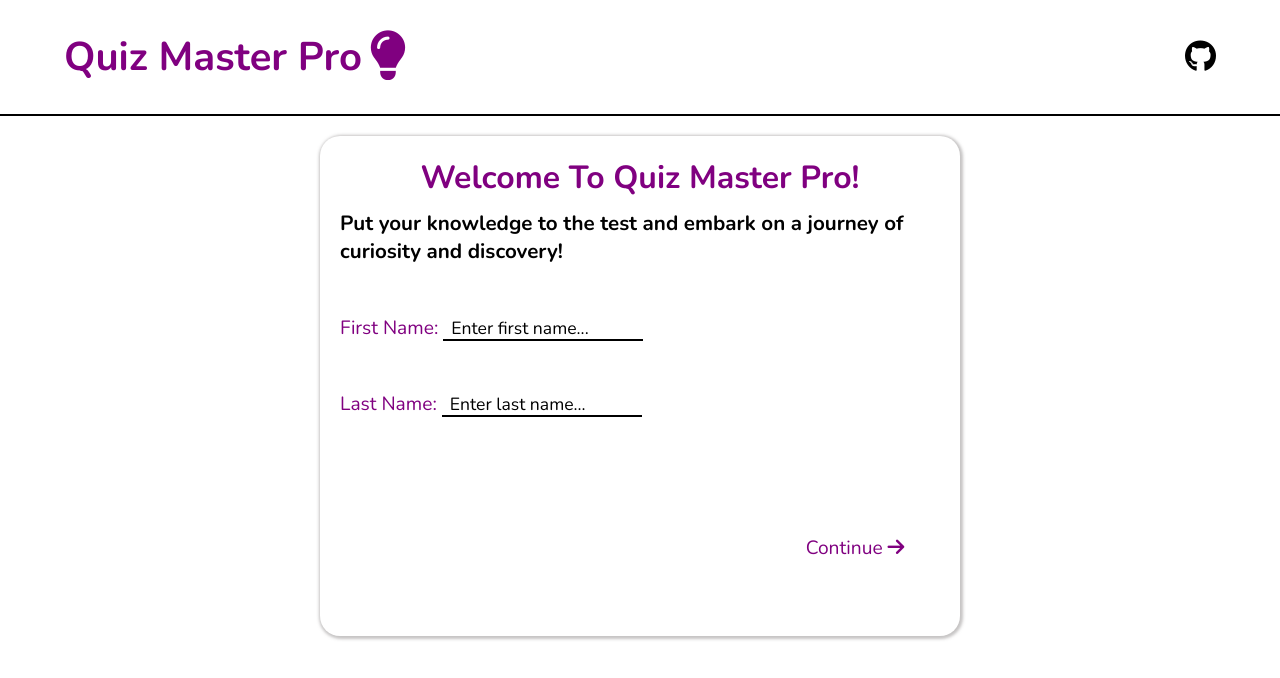
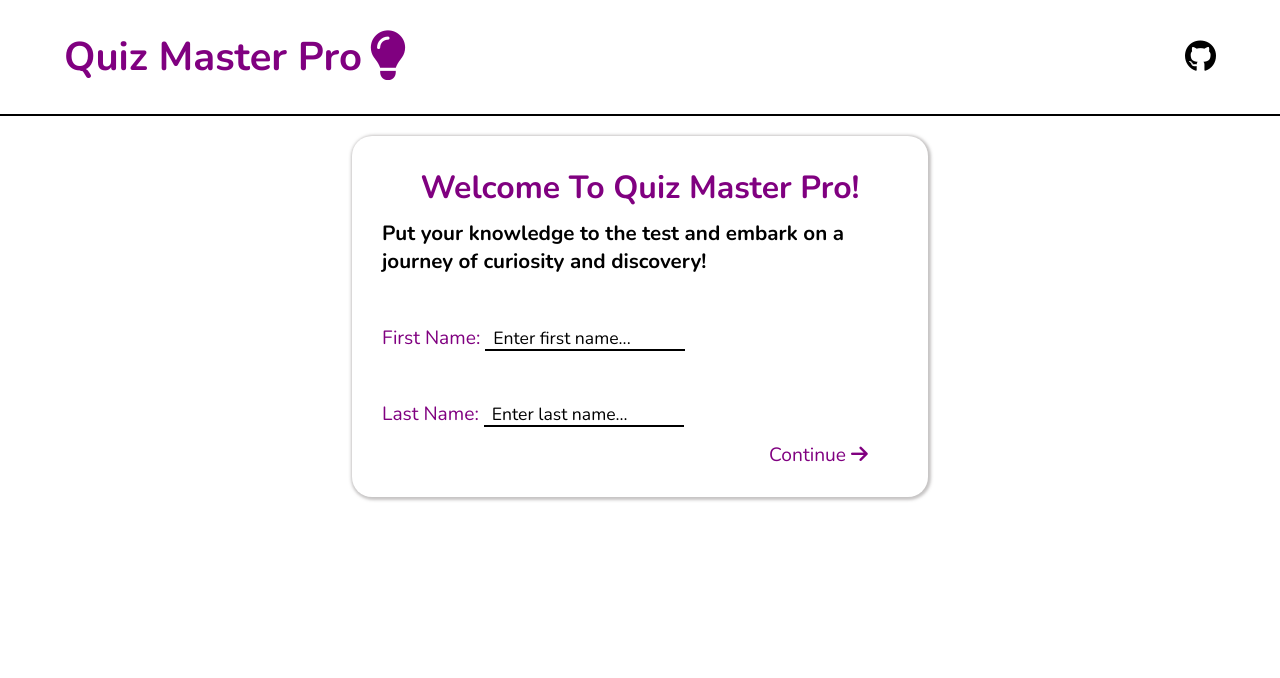
Before and after one commit to chrismbah/Quiz-Master, a React (Vite) app: page / in a window 1280 px wide. Shown: the top 678 px of the page. Built offline with nearby package versions, Linux system fonts and the light colour scheme.

Commit message:
Changed styling for better aesthetic

```diff
--- a/src/components/Menu/Menu.css
+++ b/src/components/Menu/Menu.css
@@ -1,19 +1,3 @@
-.menu{
-    position: relative;
-    width: 50%;
-    margin: auto;
-    height: 500px;
-    border-radius: 20px;
-    text-align: left;
-    padding: 10px 20px;
-    box-shadow: 1px 1px 3px 2px rgba(141, 138, 138, 0.5);
-  }
-  .menu h2{
-    text-align: center;
-    padding-top: 10px;
-    color: purple;
-    margin-bottom: 10px;
-  }
   .menu .text{
     font-size: 1.1rem;
     margin-bottom: 50px;
@@ -41,14 +25,14 @@
     font-size: 1.2rem;
     color: purple;
   }
-  .menu-button  button{
+  /* .action-button button{
     position: absolute;
-    bottom: 15%;
-    right: 30px;
+    bottom: 10%;
+    right: 8%;
     width: 150px;
     background: none;
     border: none;
     font-size: 1.2rem;
     cursor: pointer;
     color: purple;
-  }
+  } */
--- a/src/components/Menu/Menu.jsx
+++ b/src/components/Menu/Menu.jsx
@@ -31,6 +31,7 @@ export default function Menu() {
   }
   return (
     <div className="menu">
+      <div className="box">
       <div className="text">
         <h2>Welcome To Quiz Master Pro!</h2>
         <h3>
@@ -58,11 +59,14 @@ export default function Menu() {
           </form>
         </div>
       </div>
-      <div className="menu-button">
+      <div className="action-button">
         <button onClick={handleClick}>
           Continue <i class="fa-solid fa-arrow-right"></i>
         </button>
       </div>
+
+         </div>
+
     </div>
   );
 }
```
